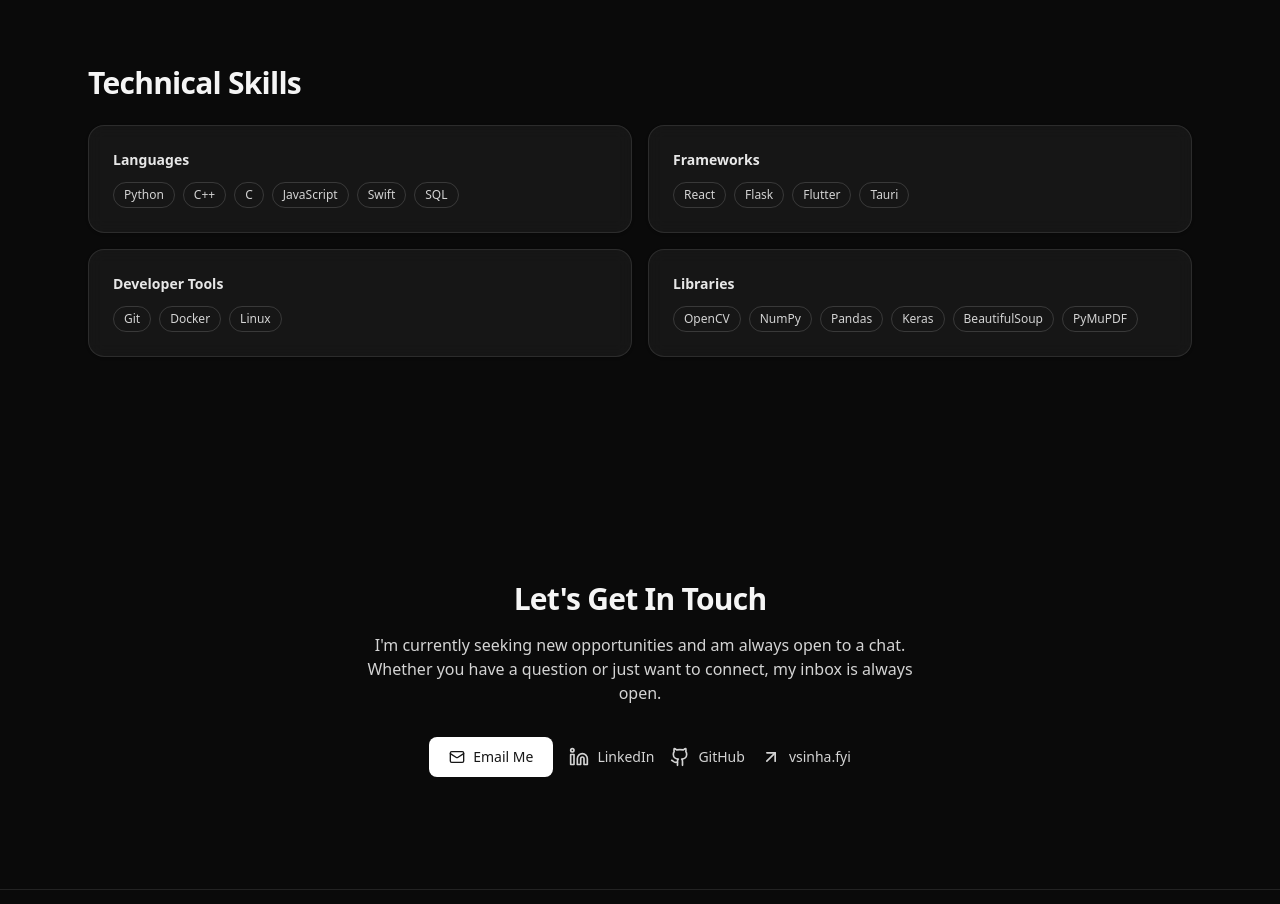
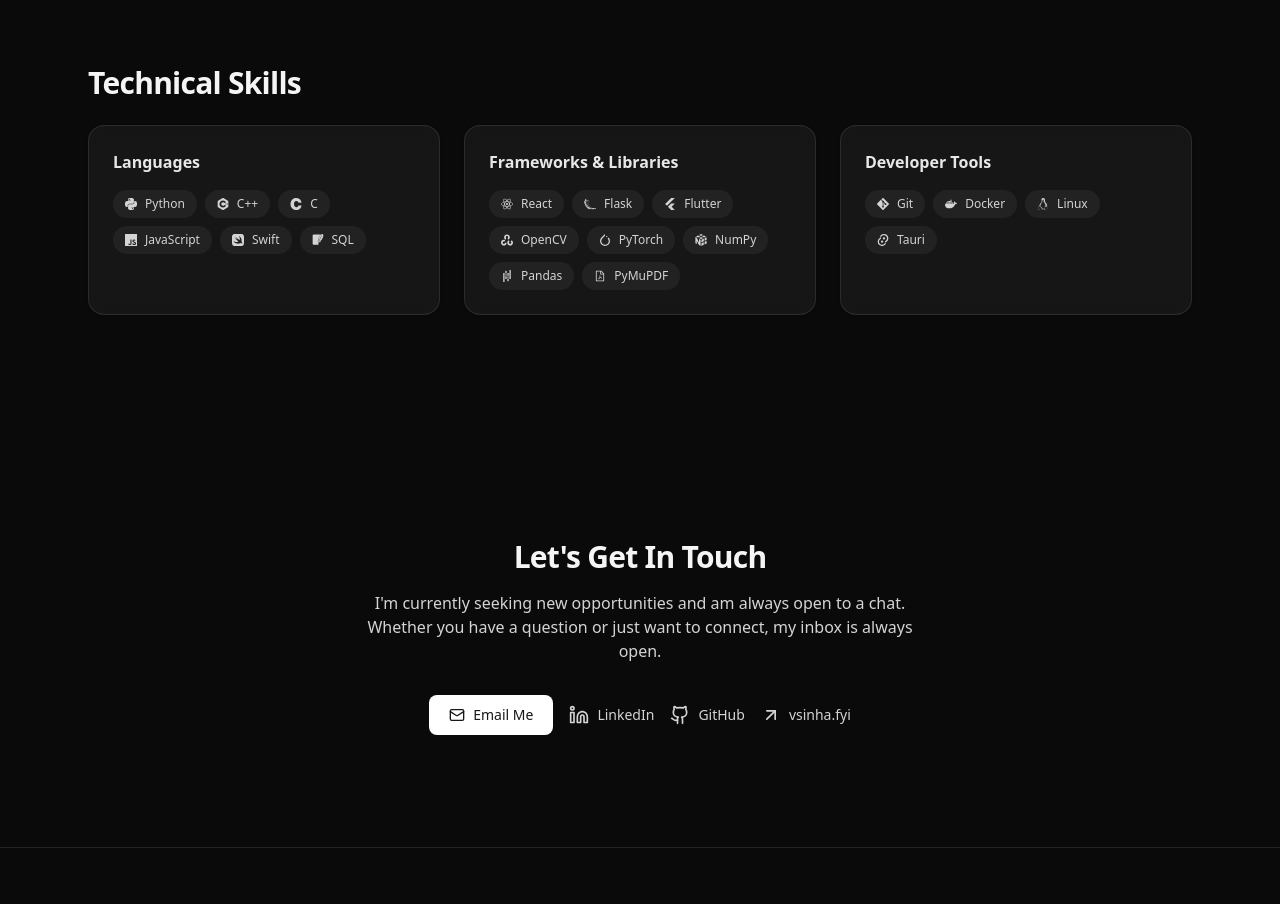
Before and after one commit to vedantsinha3/PersonalWebsite, a React (Vite) app: page / in a window 1280 px wide. Shown: the part 5640-6544 px from the top of the page. Built offline with nearby package versions, Linux system fonts and the light colour scheme.

Commit message:
New skills added

```diff
--- a/package.json
+++ b/package.json
@@ -12,7 +12,8 @@
   "dependencies": {
     "lucide-react": "^0.544.0",
     "react": "^19.1.1",
-    "react-dom": "^19.1.1"
+    "react-dom": "^19.1.1",
+    "react-icons": "^5.5.0"
   },
   "devDependencies": {
     "@eslint/js": "^9.33.0",
--- a/src/components/Skills.tsx
+++ b/src/components/Skills.tsx
@@ -1,19 +1,43 @@
+import {
+  SiPython, SiCplusplus, SiJavascript, SiSwift, SiReact, SiFlask,
+  SiFlutter, SiTauri, SiGit, SiDocker, SiLinux, SiOpencv, SiNumpy,
+  SiPandas, SiKeras, SiPytorch, SiSqlite, SiC
+} from 'react-icons/si'
+import { AiOutlineFilePdf } from 'react-icons/ai'
+
 const groups = [
   {
     name: 'Languages',
-    items: ['Python', 'C++', 'C', 'JavaScript', 'Swift', 'SQL'],
+    items: [
+      { name: 'Python', icon: <SiPython /> },
+      { name: 'C++', icon: <SiCplusplus /> },
+      { name: 'C', icon: <SiC /> },
+      { name: 'JavaScript', icon: <SiJavascript /> },
+      { name: 'Swift', icon: <SiSwift /> },
+      { name: 'SQL', icon: <SiSqlite /> },
+    ],
   },
   {
-    name: 'Frameworks',
-    items: ['React', 'Flask', 'Flutter', 'Tauri'],
+    name: 'Frameworks & Libraries',
+    items: [
+      { name: 'React', icon: <SiReact /> },
+      { name: 'Flask', icon: <SiFlask /> },
+      { name: 'Flutter', icon: <SiFlutter /> },
+      { name: 'OpenCV', icon: <SiOpencv /> },
+      { name: 'PyTorch', icon: <SiPytorch /> }, // Keras is now part of TF/PyTorch
+      { name: 'NumPy', icon: <SiNumpy /> },
+      { name: 'Pandas', icon: <SiPandas /> },
+      { name: 'PyMuPDF', icon: <AiOutlineFilePdf /> },
+    ],
   },
   {
     name: 'Developer Tools',
-    items: ['Git', 'Docker', 'Linux'],
-  },
-  {
-    name: 'Libraries',
-    items: ['OpenCV', 'NumPy', 'Pandas', 'Keras', 'BeautifulSoup', 'PyMuPDF'],
+    items: [
+      { name: 'Git', icon: <SiGit /> },
+      { name: 'Docker', icon: <SiDocker /> },
+      { name: 'Linux', icon: <SiLinux /> },
+      { name: 'Tauri', icon: <SiTauri /> }, // Moved Tauri here as it's a toolchain/framework
+    ],
   },
 ]
 
@@ -22,14 +46,18 @@
     <section id="skills" className="section">
       <div className="container">
         <h2 className="text-2xl md:text-3xl font-semibold tracking-tight">Technical Skills</h2>
-        <div className="mt-6 grid gap-4 md:grid-cols-2">
+        <div className="mt-6 grid gap-6 md:grid-cols-3">
           {groups.map((g) => (
             <div key={g.name} className="card p-6">
-              <h3 className="text-sm font-semibold text-white/90">{g.name}</h3>
-              <div className="mt-3 flex flex-wrap gap-2">
-                {g.items.map((i) => (
-                  <span key={i} className="rounded-full border border-white/15 px-2.5 py-1 text-xs text-neutral-300">
-                    {i}
+              <h3 className="text-base font-semibold text-white/90">{g.name}</h3>
+              <div className="mt-4 flex flex-wrap gap-2">
+                {g.items.map((item) => (
+                  <span
+                    key={item.name}
+                    className="flex items-center gap-2 rounded-full bg-white/5 px-3 py-1.5 text-xs text-neutral-300 transition-colors hover:bg-white/10"
+                  >
+                    {item.icon}
+                    {item.name}
                   </span>
                 ))}
               </div>
```
Also changed, not shown: 1 other file (tests, documents, lock files or other folders).
